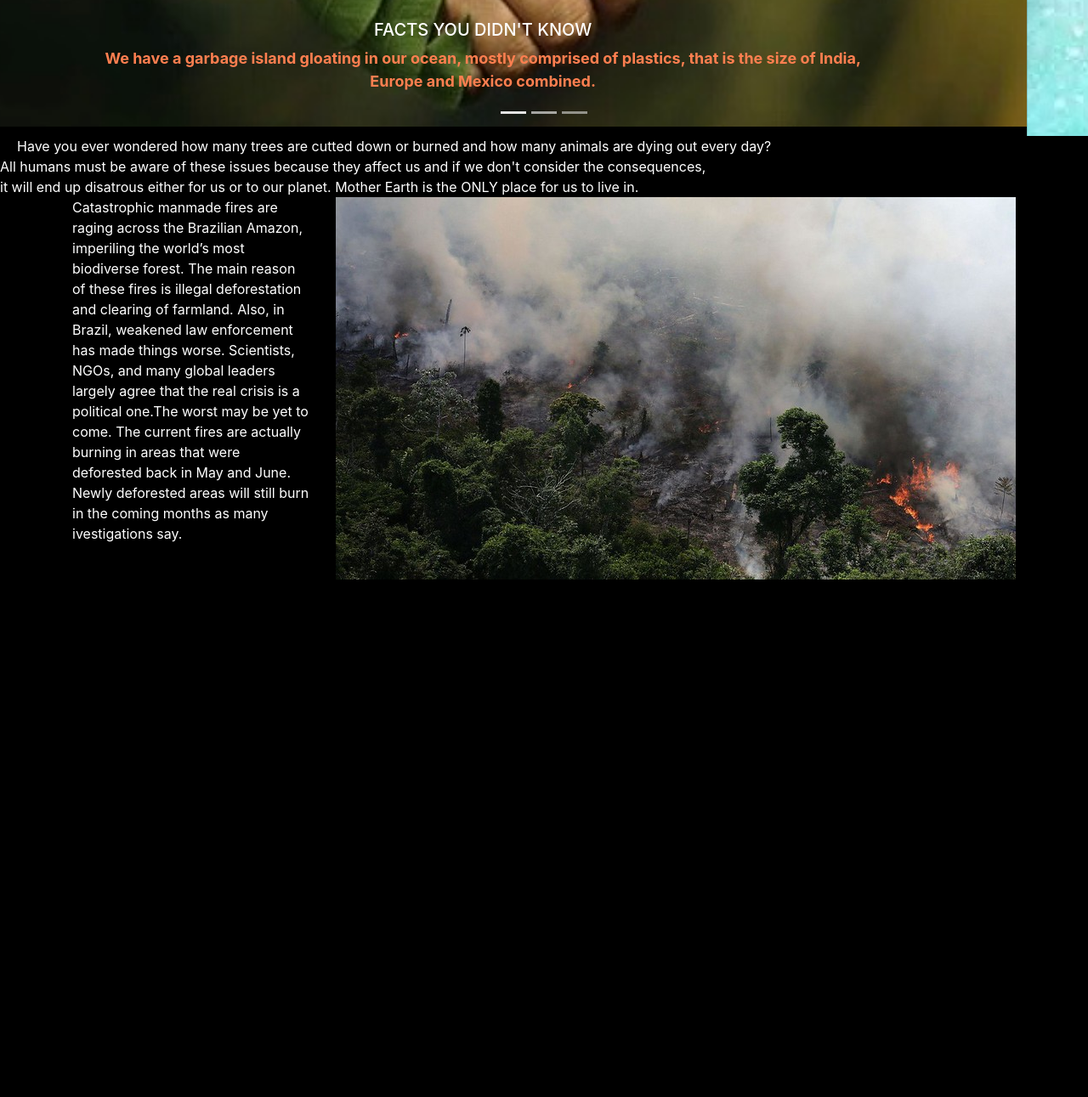
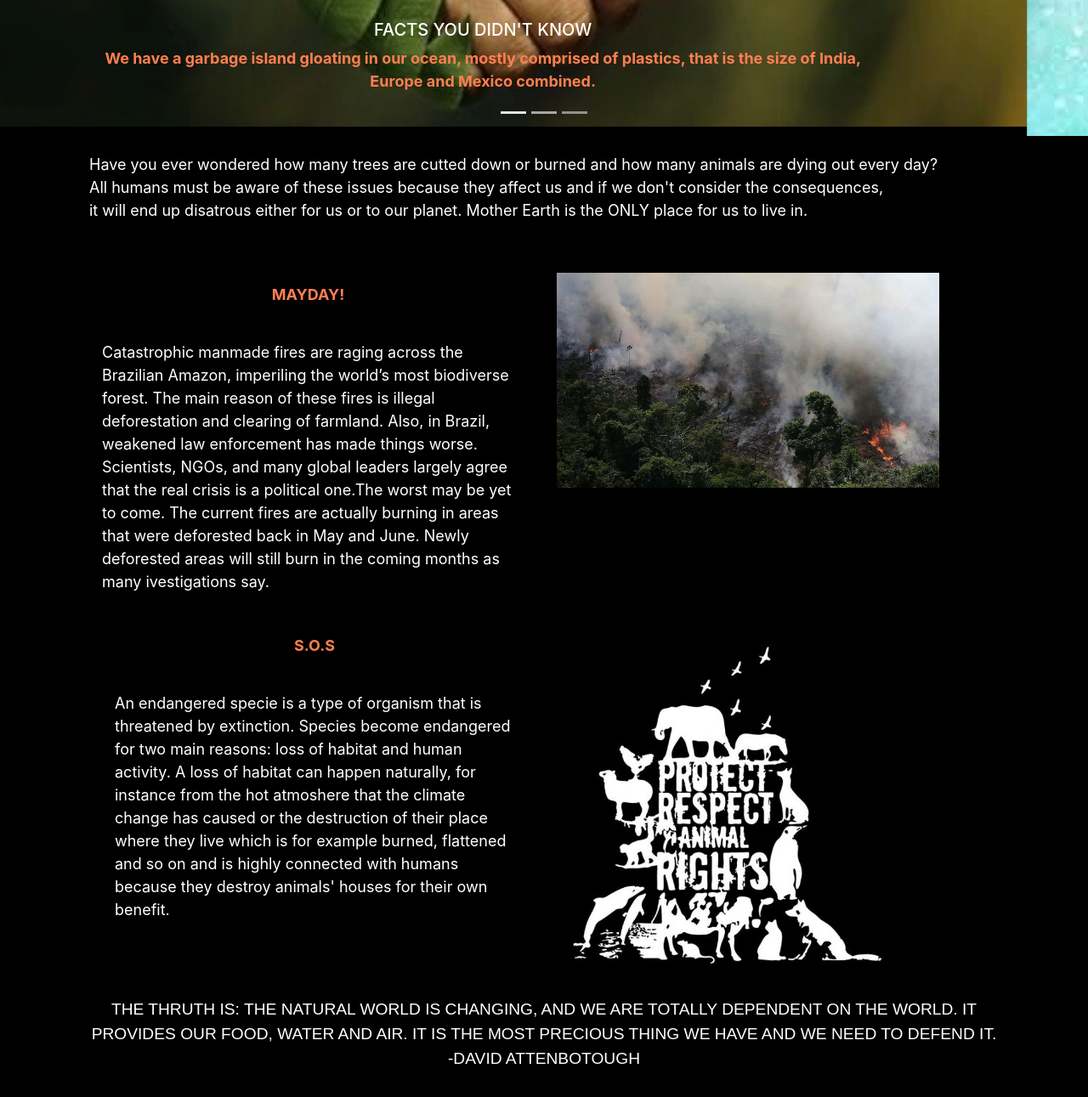
Before and after one commit to corinazoi/code, a plain HTML site: page index.html in a window 1280 px wide. Shown: the part 509-1800 px from the top of the page at 85% size. Before the commit the page ends 1191 px from the top, so only its background shows below. Drawn offline with nearby package versions, Linux system fonts and the light colour scheme.

Commit message:
a greener planet 3

```diff
--- a/index.html
+++ b/index.html
@@ -54,26 +54,53 @@
     </a>
   </div>
 </head>
-
-     <p4> Have you ever wondered how many trees are cutted down or burned and how many animals are dying out every day? <br>
+<div class="container">
+     <p class="intro"> Have you ever wondered how many trees are cutted down or burned and how many animals are dying out every day? <br>
      All humans must be aware of these issues because they affect us and if we don't consider the consequences, <br>
-     it will end up disatrous either for us or to our planet. Mother Earth is the ONLY place for us to live in.<br></p4>
+     it will end up disatrous either for us or to our planet. Mother Earth is the ONLY place for us to live in.</p><br>
  <div class="container">
     <div class="row">
         <div class="col">
 
-       <p5>Catastrophic manmade fires are raging across the Brazilian Amazon, imperiling the world’s most biodiverse forest.
+        <h6>MAYDAY!</h6>
+       <p class="trees">Catastrophic manmade fires are raging across the Brazilian Amazon, imperiling the world’s most biodiverse forest.
         The main  reason of these fires is illegal deforestation and clearing of farmland. Also, in Brazil, weakened law
         enforcement has made things worse. Scientists, NGOs, and many global leaders largely agree that the real crisis
         is a political one.The worst may be yet to come. The current fires are actually burning in areas that were deforested
-        back in May and June. Newly deforested areas will still burn in the coming months as many ivestigations say.</p5>
+        back in May and June. Newly deforested areas will still burn in the coming months as many ivestigations say.</p>
        </div>
      <div class="col">
         <img class="amazon" src="images/amazon.jpg">
      </div>
      </div>
+     <div class="container">
+         <div class="row">
+             <div class="col">
 
+          <h6>S.O.S</h6>
+           <p class="animals">An endangered specie is a type of organism that is threatened by extinction. Species become endangered for two
+           main reasons: loss of habitat and human activity. A loss of habitat can happen naturally, for instance from the
+           hot atmoshere that the climate change has caused or the destruction of their place where they live which is for
+           example burned, flattened and so on and is highly connected with humans because they destroy animals' houses for
+           their own benefit.</p>
+           </div>
+           <div class="col">
+               <img class="ar" src="images/ar.JPG">
+               </div>
+               </div>
+               <div class="container">
+                   <div class="row">
+                       <div class="col"></div>
+
+               </div>
+
+           </div>
+</div>
 
  </div>
+              <p class="con">THE THRUTH IS: THE NATURAL WORLD IS CHANGING, AND WE ARE TOTALLY DEPENDENT ON THE WORLD.
+                             IT PROVIDES OUR FOOD, WATER AND AIR. IT IS THE MOST PRECIOUS THING WE HAVE AND WE NEED
+                             TO DEFEND IT. -DAVID ATTENBOTOUGH
+                 </p>
 </body>
 </html>
--- a/stylesheet/style.css
+++ b/stylesheet/style.css
@@ -28,14 +28,48 @@ p3
     font-size: large;
     font-weight: bolder;
 }
-p4
+.intro
 {
 
+    font-size: large;
     padding: 20px;
     color: white
 }
-p5
+.trees
 {
-
+    font-size: large;
+    padding: 20px;
     color: white;
 }
+.animals
+{
+    font-size: large;
+    padding: 20px;
+    color: white;
+}
+
+.ar
+{
+    width: 400px;
+}
+.amazon
+{
+    width: 450px;
+}
+h6
+{
+    font-size: large;
+    font-weight: bold;
+    text-align: center;
+    padding:15px;
+    color: coral;
+
+}
+.con
+{
+    padding: 20px;
+    text-align: center;
+    font-family: fantasy;
+    font-size: larger;
+    color: white;
+}
```
Also changed, not shown: images/ar.JPG (added).
